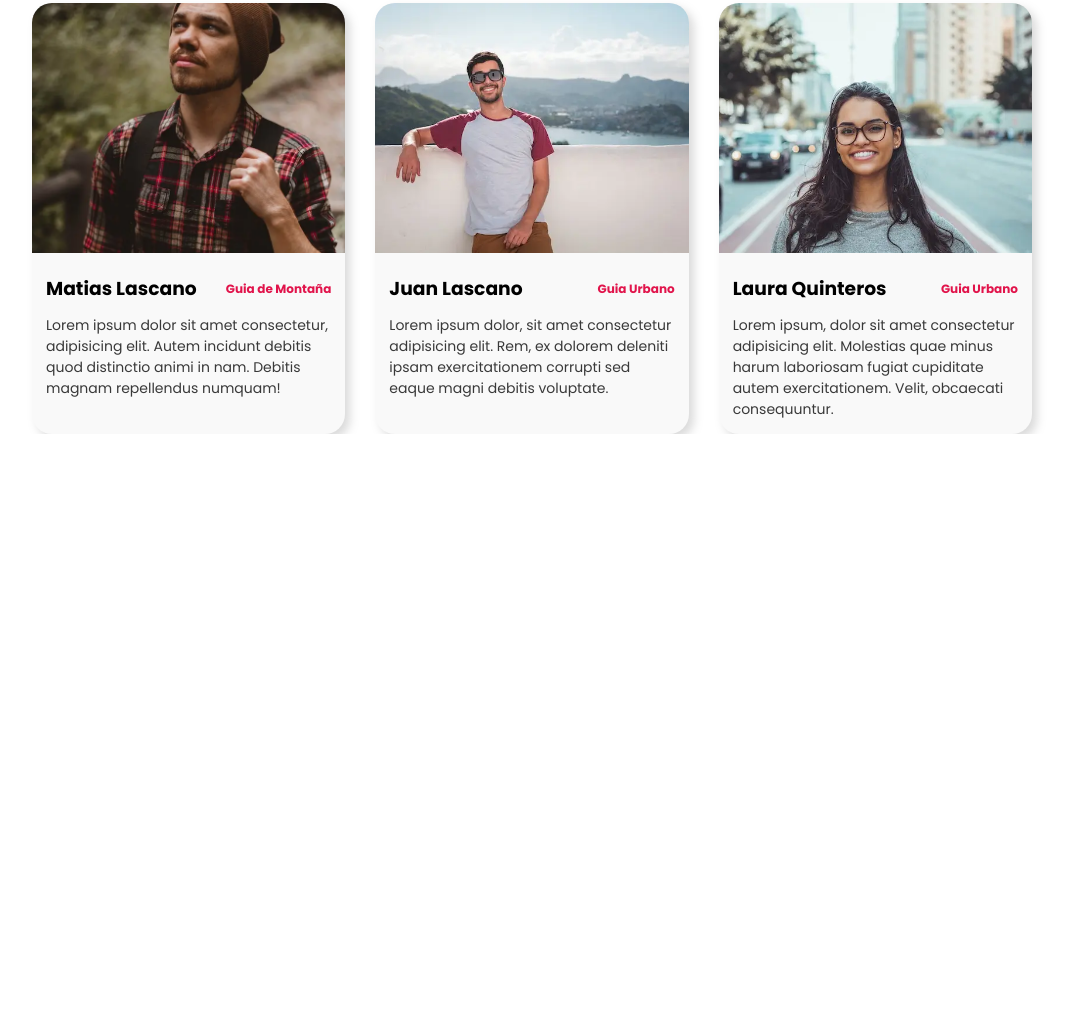
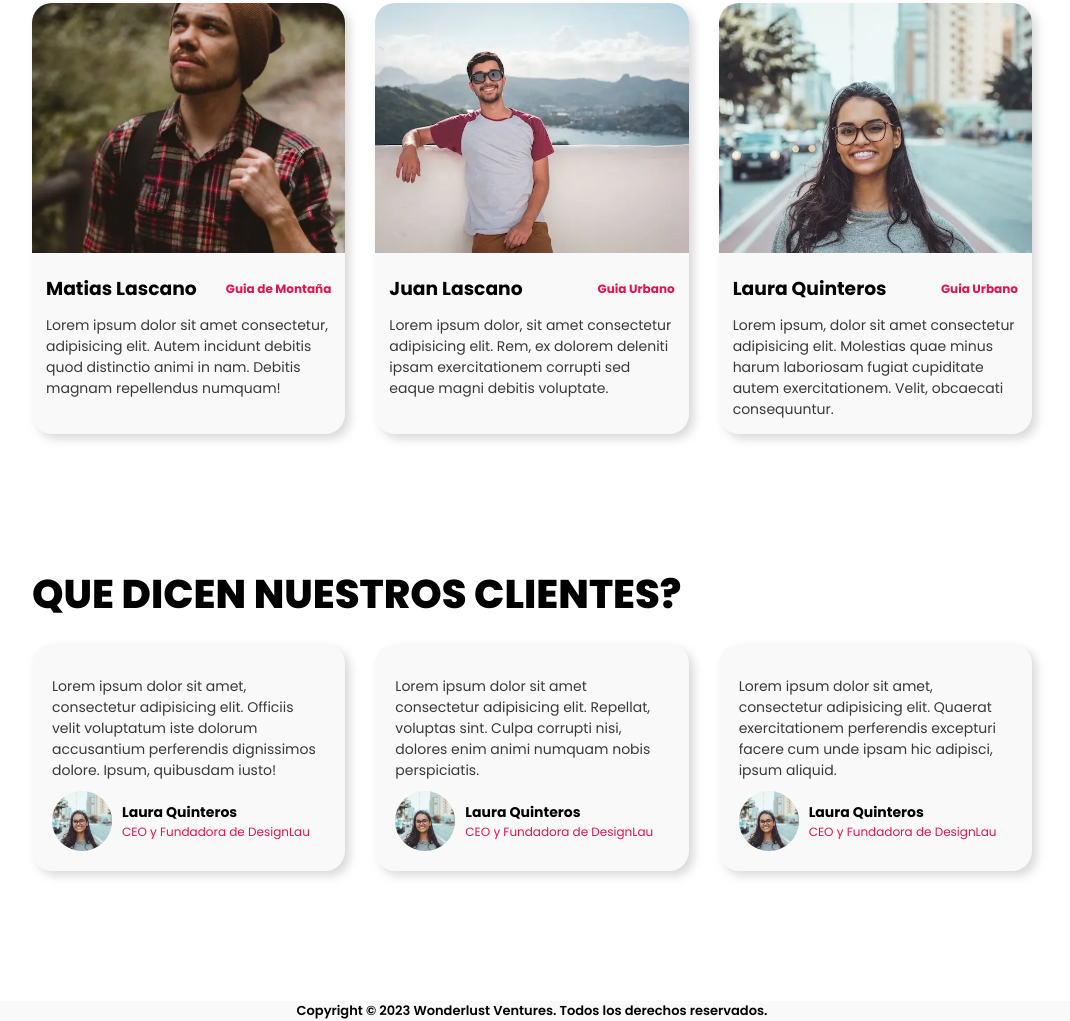
Before and after one commit to matiaslascano/travel-web, a plain HTML site: page index.html in a window 1280 px wide. Shown: the part 2999-4020 px from the top of the page, without its empty margins (108-1178 px from the left). Before the commit the page ends 3433 px from the top, so only its background shows below. Drawn offline with Linux system fonts and the light colour scheme.

Commit message:
Client section and footer added

```diff
--- a/CSS/styles.css
+++ b/CSS/styles.css
@@ -427,3 +427,63 @@ li {
   font-size: 1.4rem;
   color: var(--color-text);
 }
+
+/* CLIENTS */
+.client {
+  margin-top: 13rem;
+}
+.client-main-title {
+  font-weight: 800;
+  font-size: 4rem;
+}
+.client-container {
+  width: 100%;
+  display: grid;
+  grid-template-columns: repeat(auto-fit, minmax(28rem, 1fr));
+  grid-gap: 3rem;
+}
+.client-card {
+  margin-top: 2rem;
+  background-color: var(--color-white-2);
+  box-shadow: 0.5rem 0.5rem 1rem #7f7f7f49;
+  border-radius: 2rem;
+  padding: 2rem;
+}
+.client-text {
+  margin-top: 1.2rem;
+  font-size: 1.4rem;
+  color: var(--color-text);
+}
+.client-details {
+  display: flex;
+  align-items: center;
+  margin-top: 1rem;
+}
+.client-img {
+  width: 60px;
+  height: 60px;
+  border-radius: 100%;
+  object-fit: cover;
+}
+.client-name {
+  margin-left: 1rem;
+}
+.client-title {
+  font-size: 1.4rem;
+}
+.client-designation {
+  font-size: 1.2rem;
+  color: var(--color-primary);
+}
+
+/* FOOTER */
+.footer {
+  margin-top: 13rem;
+  width: 100%;
+  background-color: var(--color-white-2);
+}
+.footer-text {
+  font-size: 1.3rem;
+  font-weight: 600;
+  text-align: center;
+}
--- a/index.html
+++ b/index.html
@@ -596,6 +596,62 @@
           </div>
         </div>
       </section>
+      <section class="client">
+        <h3 class="client-main-title container">
+          QUE DICEN NUESTROS CLIENTES?
+        </h3>
+        <div class="container client-container">
+          <div class="client-card">
+            <p class="client-text">
+              Lorem ipsum dolor sit amet, consectetur adipisicing elit. Officiis
+              velit voluptatum iste dolorum accusantium perferendis dignissimos
+              dolore. Ipsum, quibusdam iusto!
+            </p>
+            <div class="client-details">
+              <img src="./Images/guide3.webp" alt="" class="client-img" />
+              <div class="client-name">
+                <h4 class="client-title">Laura Quinteros</h4>
+                <p class="client-designation">CEO y Fundadora de DesignLau</p>
+              </div>
+            </div>
+          </div>
+          <div class="client-card">
+            <p class="client-text">
+              Lorem ipsum dolor sit amet consectetur adipisicing elit. Repellat,
+              voluptas sint. Culpa corrupti nisi, dolores enim animi numquam
+              nobis perspiciatis.
+            </p>
+            <div class="client-details">
+              <img src="./Images/guide3.webp" alt="" class="client-img" />
+              <div class="client-name">
+                <h4 class="client-title">Laura Quinteros</h4>
+                <p class="client-designation">CEO y Fundadora de DesignLau</p>
+              </div>
+            </div>
+          </div>
+          <div class="client-card">
+            <p class="client-text">
+              Lorem ipsum dolor sit amet, consectetur adipisicing elit. Quaerat
+              exercitationem perferendis excepturi facere cum unde ipsam hic
+              adipisci, ipsum aliquid.
+            </p>
+            <div class="client-details">
+              <img src="./Images/guide3.webp" alt="" class="client-img" />
+              <div class="client-name">
+                <h4 class="client-title">Laura Quinteros</h4>
+                <p class="client-designation">CEO y Fundadora de DesignLau</p>
+              </div>
+            </div>
+          </div>
+        </div>
+      </section>
     </main>
+    <footer class="footer">
+      <div class="container">
+        <p class="footer-text">
+          Copyright © 2023 Wonderlust Ventures. Todos los derechos reservados.
+        </p>
+      </div>
+    </footer>
   </body>
 </html>
```
